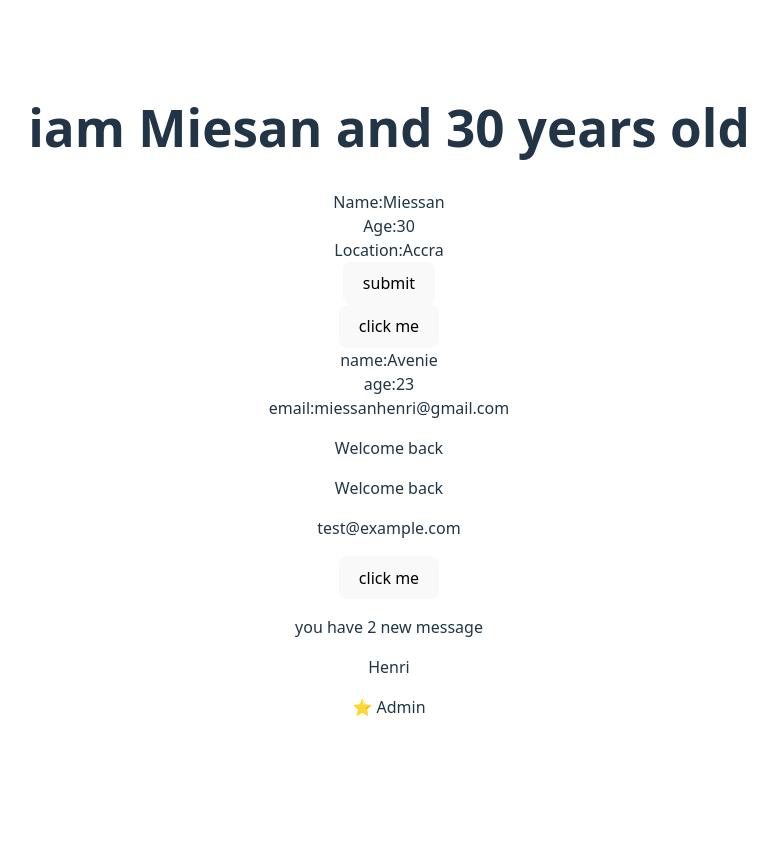
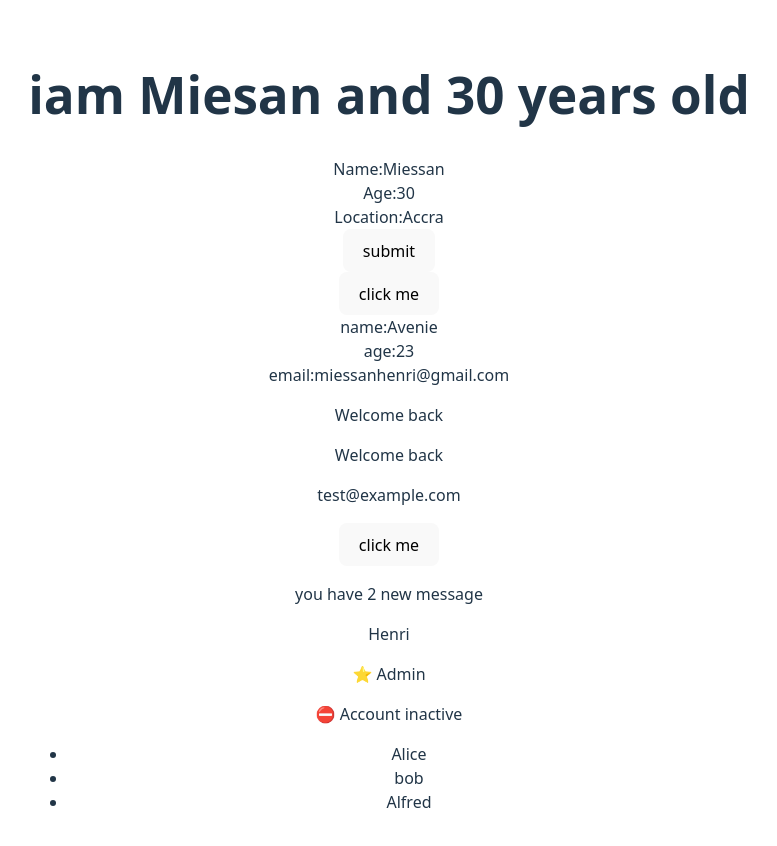
Before and after one commit to thesaint225/learningreaact-2025, a React (Vite) app: page / in a window 1280 px wide. Shown: the top 846 px of the page, without its empty margins (251-1028 px from the left). Before the commit the page ends 800 px from the top, so only its background shows below. Built offline with nearby package versions, Linux system fonts and the light colour scheme.

Commit message:
creating userName using map ()

```diff
--- a/src/App.tsx
+++ b/src/App.tsx
@@ -1,5 +1,6 @@
 import AlertButton from './AlertButton';
 import './App.css';
+import AccountStatus from './components/AccountStatus';
 import ActionButton from './components/ActionButton';
 import AgeCard from './components/AgeCard';
 import Greeting from './components/greeting';
@@ -8,6 +9,7 @@ import Profile from './components/profile';
 import UseCard from './components/UseCard';
 import UserBadge from './components/UserBadge';
 import UserEmail from './components/UserEmail';
+import UserNames from './components/UserNames';
 import WelcomeMessage from './components/WelcomeMessage';
 import CustomButton from './CustomButton';
 import LoginStatus from './LoginStatus';
@@ -44,6 +46,8 @@ function App() {
       <ActionButton IsSubmitted={true} />
       <Notification count={2} />
       <UserBadge name='Henri' isAdmin={true} isBanned={false} />
+      <AccountStatus username='john' isActive={false} />
+      <UserNames />
     </>
   );
 }
--- /dev/null
+++ b/src/components/AccountStatus.tsx
@@ -0,0 +1,18 @@
+type AccountUser = {
+  username: string;
+  isActive: boolean;
+};
+
+export default function AccountStatus({ username, isActive }: AccountUser) {
+  let message;
+  if (isActive) {
+    message = `welcome ${username}`;
+  } else {
+    message = '⛔ Account inactive';
+  }
+  return (
+    <div>
+      <p>{message}</p>
+    </div>
+  );
+}
--- /dev/null
+++ b/src/components/UserNames.tsx
@@ -0,0 +1,12 @@
+export default function UserNames() {
+  const names = ['Alice', 'bob', 'Alfred'];
+  return (
+    <>
+      <ul>
+        {names.map((name) => (
+          <li key={name}>{name}</li>
+        ))}
+      </ul>
+    </>
+  );
+}
```
